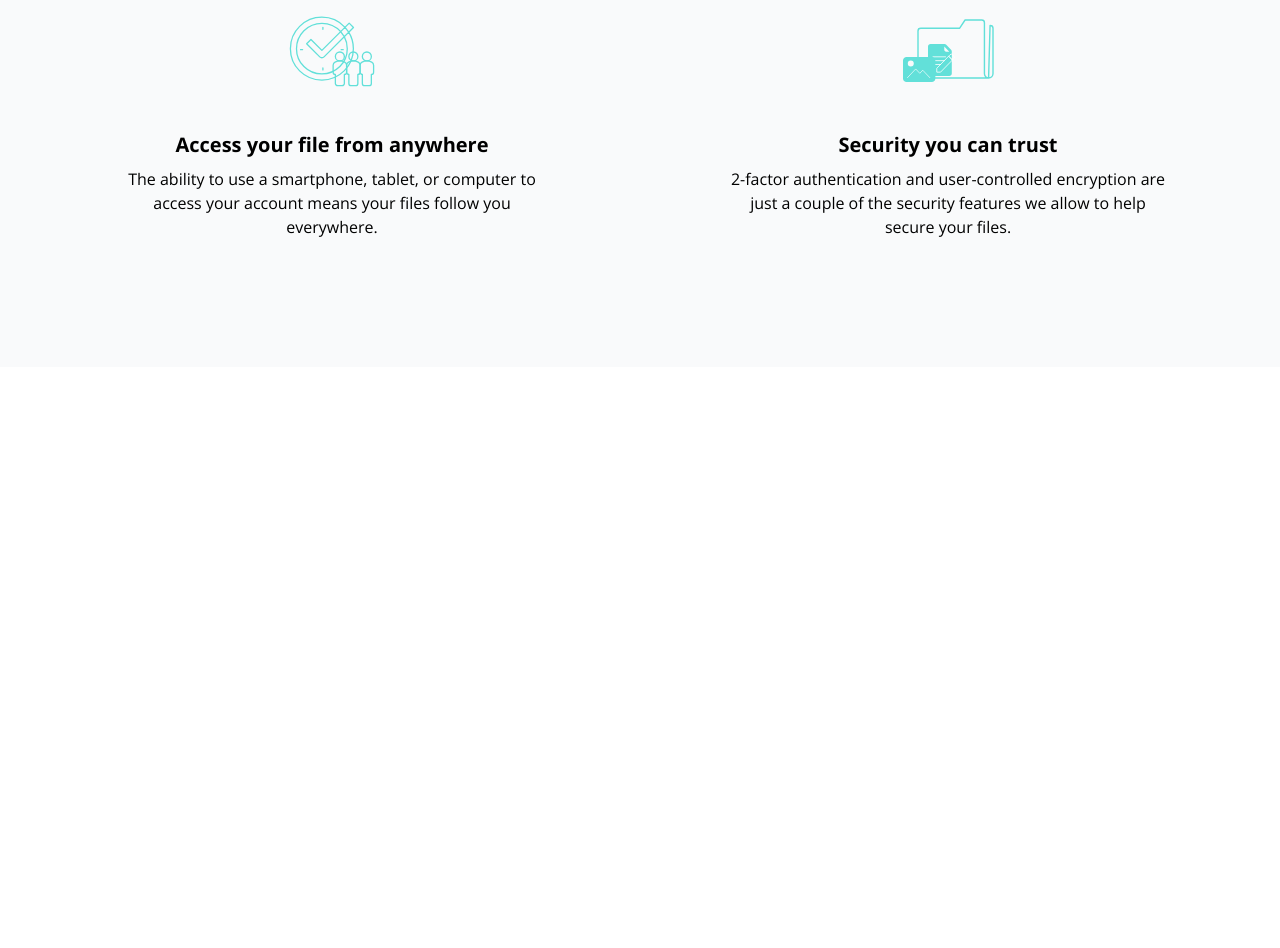
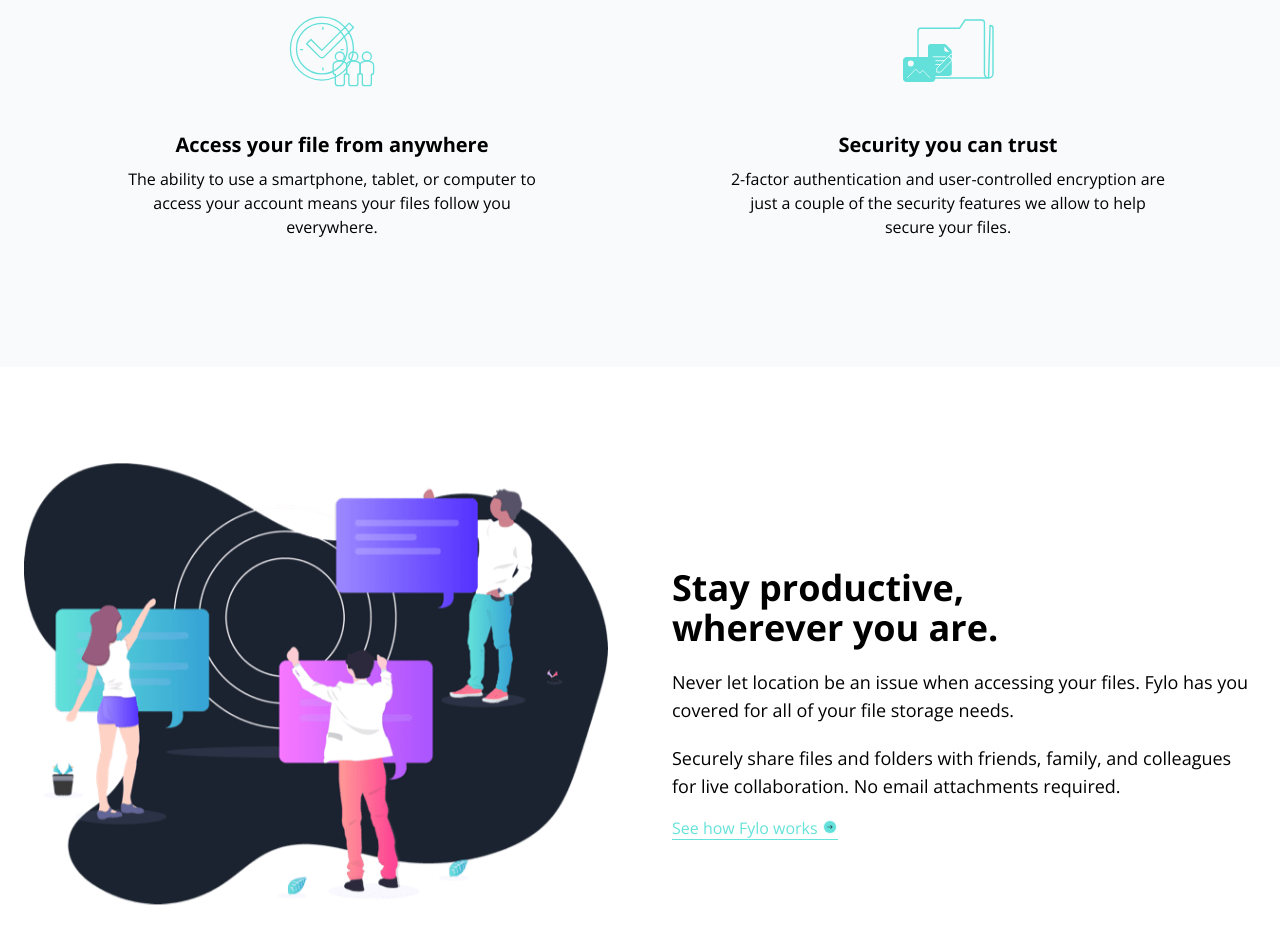
Before and after one commit to jensuki/Fylo-Project, a website: page index.html in a window 1280 px wide. Shown: the part 1683-2631 px from the top of the page. Before the commit the page ends 2050 px from the top, so only its background shows below. Drawn offline with nearby package versions, Linux system fonts and the light colour scheme.

Commit message:
productive section with container containing md:w-1/2 with img left and text content on right side

```diff
--- a/index.html
+++ b/index.html
@@ -131,6 +131,40 @@
             </div>
         </div>
     </section>
+
+    <!-- productive section -->
+    <section id="productive" class="bg-white dark:bg-darkBlue">
+        <!-- productive container -->
+        <div class="container flex flex-col items-center mx-auto px-6 pt-24 pb-32 md:flex-row md:space-x-16">
+            <!-- img -->
+            <div class="md:w-1/2">
+                <img src="images/illustration-stay-productive.png" alt="" class="mb-10">
+            </div>
+            <!-- text content -->
+            <div class="flex flex-col items-start md:w-1/2">
+                <div class="flex flex-col space-y-5">
+                    <h4 class="max-w-md text-xl font-bold md:text-4xl">
+                        Stay productive, wherever you are.
+                    </h4>
+                    <p class="text-md md:text-lg">
+                        Never let location be an issue when accessing your files. Fylo has you covered for all of your
+                        file storage needs.
+                    </p>
+                    <p class="text-md md:text-lg">
+                        Securely share files and folders with friends, family, and colleagues for live collaboration. No
+                        email attachments required.
+                    </p>
+                </div>
+
+                <!-- link -->
+                <div class="block mt-4">
+                    <a href="#" class="border-b border-accentCyan text-accentCyan">See how Fylo works
+                        <img src="images/icon-arrow.svg" alt="" class="inline pb-1">
+                    </a>
+                </div>
+            </div>
+        </div>
+    </section>
 </body>
 
 </html>
```
Also changed, not shown: css/style.css.
